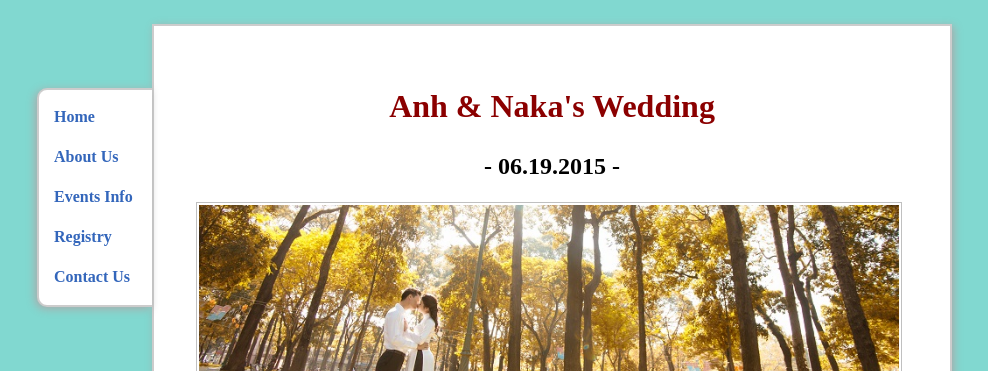
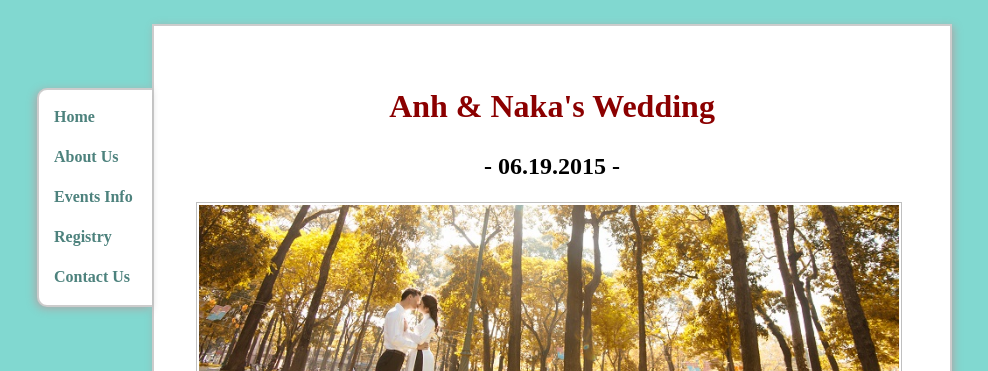
Before and after one commit to trananh/trananh.github.io, a Jekyll site: the page wedding/index.html, which Jekyll copies as it is, in a window 1280 px wide. Shown: the top 371 px of the page, without its empty margins (88-1076 px from the left). Built offline with Jekyll 4.4.1, drawn with Linux system fonts in a browser that asks for light colours; nearby versions of some CDN libraries.

Commit message:
Updated wedding page.

```diff
--- a/wedding/index.html
+++ b/wedding/index.html
@@ -21,7 +21,7 @@
     <meta name="viewport" content="width=device-width, initial-scale=1, maximum-scale=1, user-scalable=0"/>
 
 </head>
-<body link="#4D827D" style="background-color: #81D8D0;">
+<body style="background-color: #81D8D0;">
 
     <div id="site">
 
@@ -43,11 +43,11 @@
                                         -webkit-box-shadow: -2px 2px 8px #aaa;
                                         -moz-box-shadow: -2px 2px 8px #aaa;">
                 <div id="navwedding" style="width: 83px; font-family: Goudy Old Style; font-weight: bold;">
-                    <p style="margin: 0 0 1em 0;"><a title="Home" href="#">Home</a></p>
-                    <p style="margin: 0 0 1em 0;"><a title="About Us" href="#about">About Us</a></p>
-                    <p style="margin: 0 0 1em 0;"><a title="Events Info" href="#events">Events Info</a></p>
-                    <p style="margin: 0 0 1em 0;"><a title="Registry" href="#registry">Registry</a></p>
-                    <p style="margin: 0 0 1em 0;"><a title="Contact Us" href="#contact">Contact Us</a></p>
+                    <p style="margin: 0 0 1em 0;"><a style="color: #4D827D;" title="Home" href="#">Home</a></p>
+                    <p style="margin: 0 0 1em 0;"><a style="color: #4D827D;" title="About Us" href="#about">About Us</a></p>
+                    <p style="margin: 0 0 1em 0;"><a style="color: #4D827D;" title="Events Info" href="#events">Events Info</a></p>
+                    <p style="margin: 0 0 1em 0;"><a style="color: #4D827D;" title="Registry" href="#registry">Registry</a></p>
+                    <p style="margin: 0 0 1em 0;"><a style="color: #4D827D;" title="Contact Us" href="#contact">Contact Us</a></p>
                 </div>
             </div>
         </div>
```
